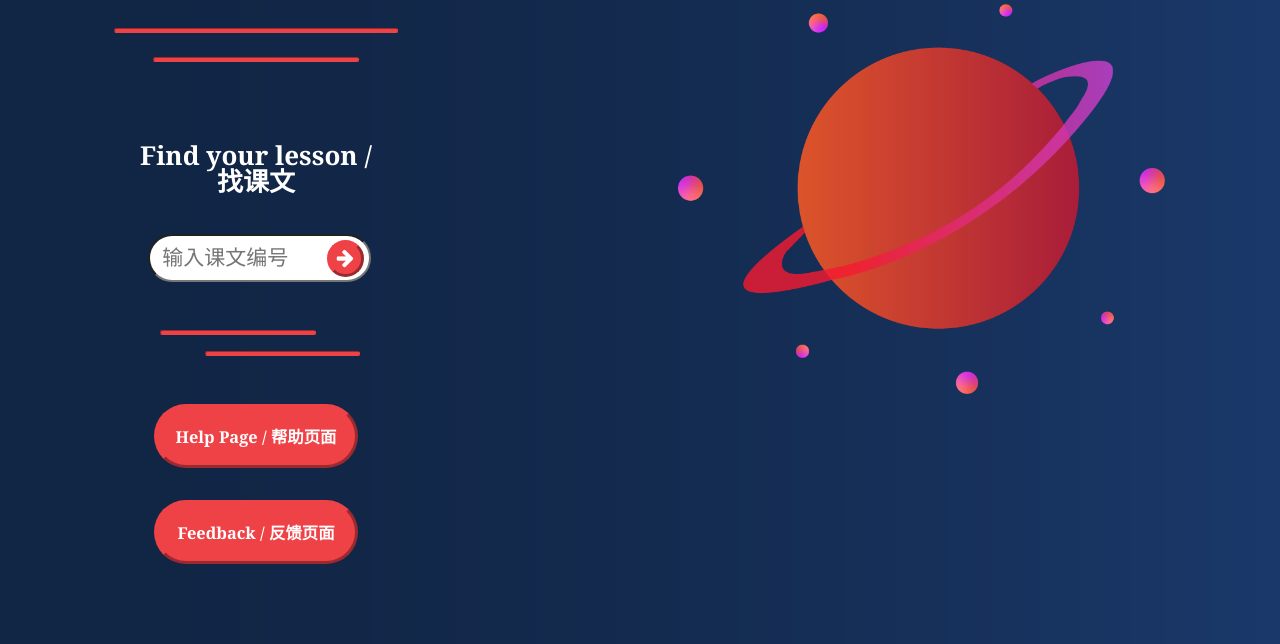
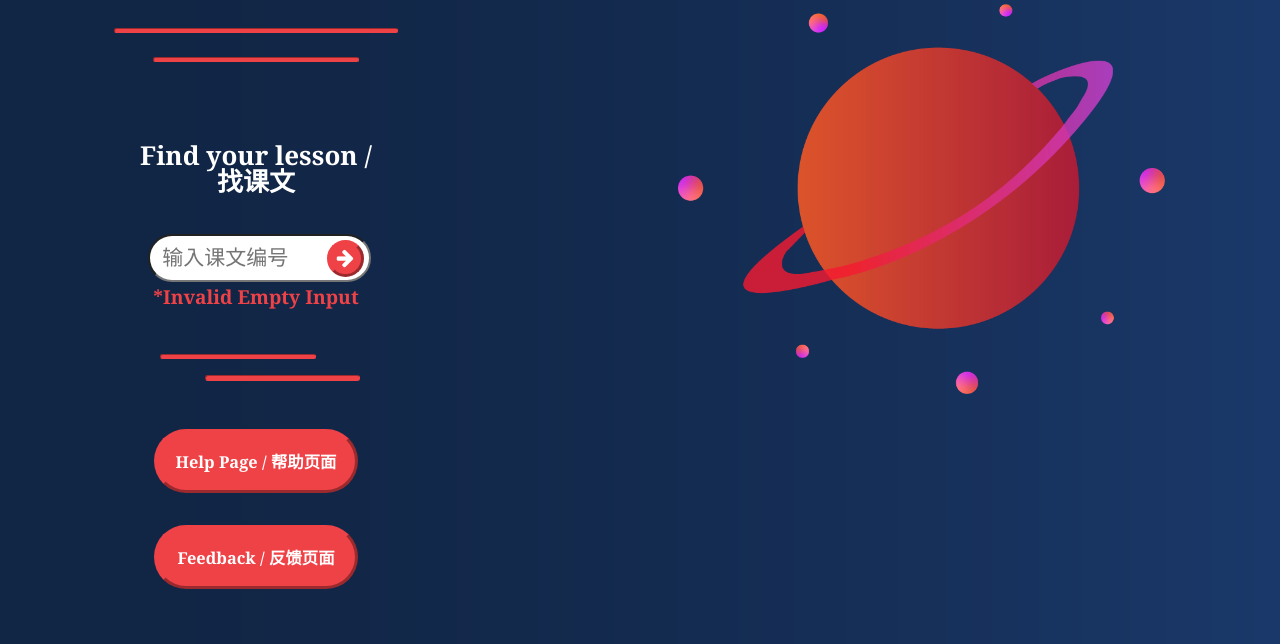
Before and after one commit to JoshLi12/RCI-English-Online-Lessons, a plain HTML site: page index.html in a window 1280 px wide. Both pictures are taken after a click on the button 345 px from the left and 414 px from the top of the page. Shown: the part 156-800 px from the top of the page. Drawn offline with Linux system fonts and the light colour scheme.

Commit message:
added in error message for index page, removed empty defensive coding for feedback page

```diff
--- a/index.html
+++ b/index.html
@@ -74,6 +74,14 @@
                   <button id="submit-input" onclick="saveInput()"><i class="fa fa-arrow-right"></i></button>
                 </a>
               </input>
+
+              <div id="base-page-error-message">
+                <div class="error-message">
+                  *Invalid Empty Input
+                </div>
+                <div class="error-message">
+                </div>
+              </div>
             </div>
 
             <div id="base-page-bottom-separators">
--- a/script.js
+++ b/script.js
@@ -4,12 +4,10 @@ function submitFeedback(event) {
   var name  = document.getElementById('name-input').value;
   var email  = document.getElementById('email-input').value;
   var feedback  = document.getElementById('feedback-input').value;
-  if (name && email && feedback) {
-    writeToDatabase(name, email, feedback)
-    document.getElementById("name-input").value = "";
-    document.getElementById('email-input').value = "";
-    document.getElementById('feedback-input').value = "";
-  }
+  writeToDatabase(name, email, feedback)
+  document.getElementById("name-input").value = "";
+  document.getElementById('email-input').value = "";
+  document.getElementById('feedback-input').value = "";
 }
 var form  = document.getElementById('forms');
 form.addEventListener('submit', submitFeedback)
@@ -58,6 +56,6 @@ function saveInput() {
       document.getElementById("submit-input-link").setAttribute("href", temp);
     }
   } else{
-    alert("Invalid input");
+    document.getElementById("base-page-error-message").style.display = "block";
   }
 }
--- a/style.css
+++ b/style.css
@@ -216,6 +216,16 @@
   color: #EF4247;
   transition: 0.25s;
 }
+#base-page-error-message {
+  display: none;
+}
+.error-message {
+  font-size: 2.4vh;
+  color: #EF4247;
+  font-weight: bold;
+  font-family: Georgia;
+  margin: 5px;
+}
 #submit-input {
   border-radius: 50%;
   width: 4.6vh;
@@ -338,7 +348,10 @@
 }
 #submit-button-container {
   margin-left: 10.5vw;
-  margin-top: 6vh;
+  margin-top: 4vh;
+}
+#feedback-page-error-message {
+  margin-right: 5vh;
 }
 #name-input {
   width: 14vw;
```
